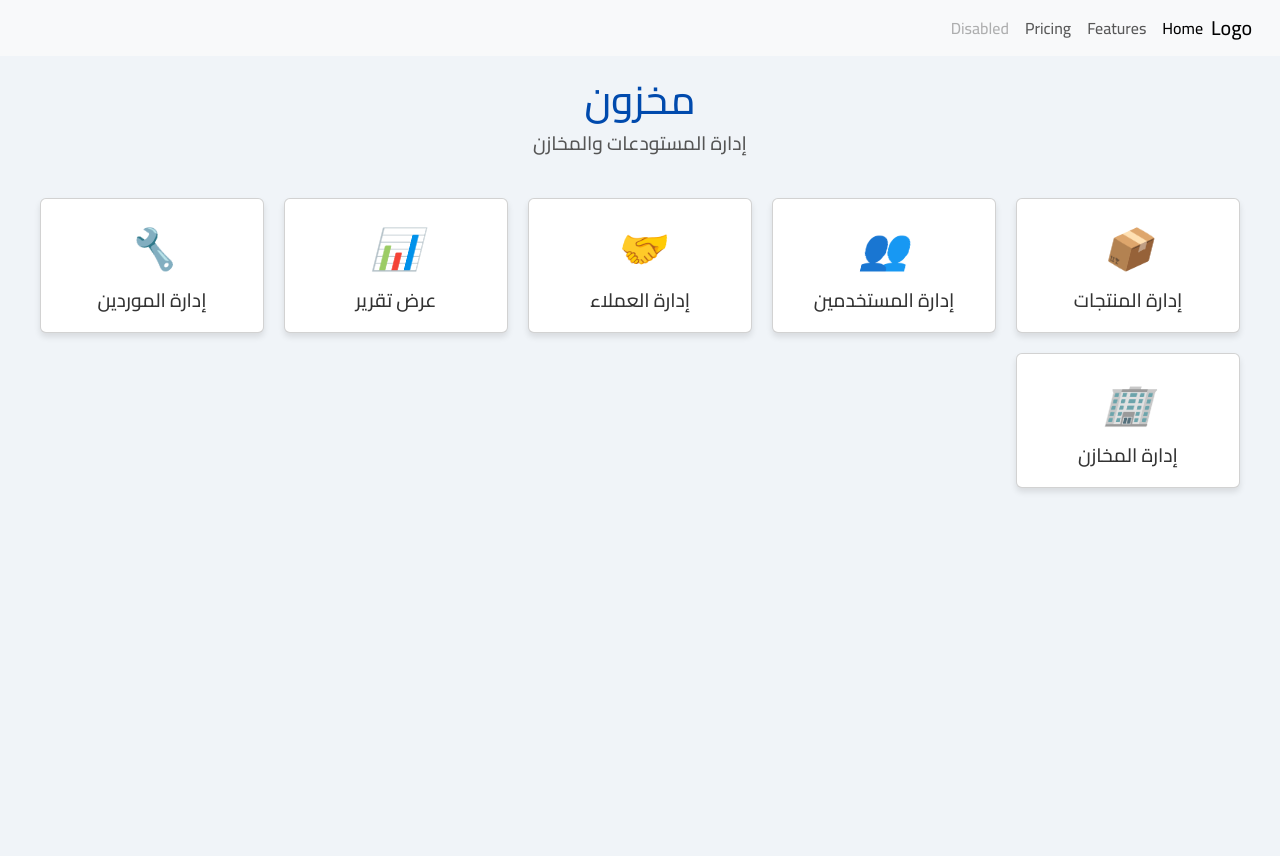
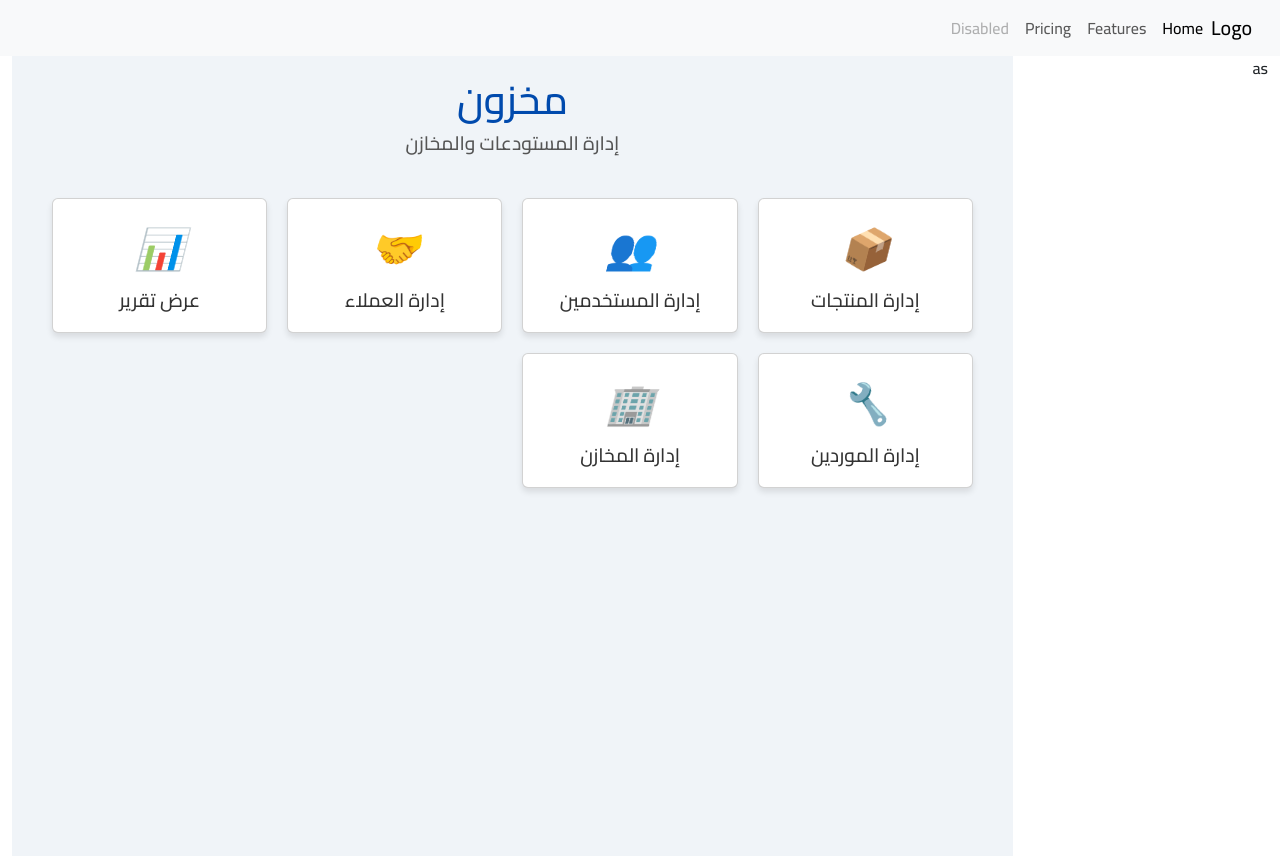
Before and after one commit to teamm-39/Ma5zonyProject-front-end, a React (Vite) app: page / in a window 1280 px wide. Built offline with nearby package versions, Linux system fonts and the light colour scheme.

Commit message:
add side-bar menu

```diff
--- a/src/assets/css/global.css
+++ b/src/assets/css/global.css
@@ -1,11 +1,11 @@
 @font-face {
   font-family: "cairo";
-  src: url('../fonts/Cairo-Medium.ttf');
+  src: url("../fonts/Cairo-Medium.ttf");
 }
-*{
+* {
   font-family: "cairo";
 }
-.loading-spiner{
+.loading-spiner {
   position: fixed;
   top: 0;
   bottom: 0;
@@ -16,12 +16,15 @@
   justify-content: center;
   backdrop-filter: blur(6px);
 }
-.p-toast-message-icon{
+.p-toast-message-icon {
   display: none;
 }
-.p-toast-message-content{
-  padding: .5rem;
+.p-toast-message-content {
+  padding: 0.5rem;
 }
-.p-toast-message-text{
-  padding-inline-start: .5rem;
+.p-toast-message-text {
+  padding-inline-start: 0.5rem;
 }
+.side-bar {
+  width: 25%;
+}
--- a/src/layouts/Layout.jsx
+++ b/src/layouts/Layout.jsx
@@ -1,12 +1,18 @@
-import { Outlet } from 'react-router-dom';
-import NavBar from '../features/NavBar'; // تأكد من استيراد NavBar
+import { Outlet } from "react-router-dom";
+import NavBar from "./NavBar";
+import SideBar from "./SideBar";
 
 const Layout = () => {
   return (
     <div>
       <NavBar />
-            <div >
+      <div className="d-flex">
+        <div className="side-bar">
+          <SideBar />
+        </div>
+        <div className="lay-out-content w-100 container">
           <Outlet />
+        </div>
       </div>
     </div>
   );
--- /dev/null
+++ b/src/layouts/SideBar.jsx
@@ -0,0 +1,11 @@
+function SideBar() {
+  return (
+    <>
+      <dic className="container">
+        as
+    </dic>
+    </>
+   );
+}
+
+export default SideBar;
```
Also changed, not shown: src/layouts/NavBar.jsx (renamed from src/features/NavBar.jsx). Lines whose indentation alone changed are shown as unchanged.
